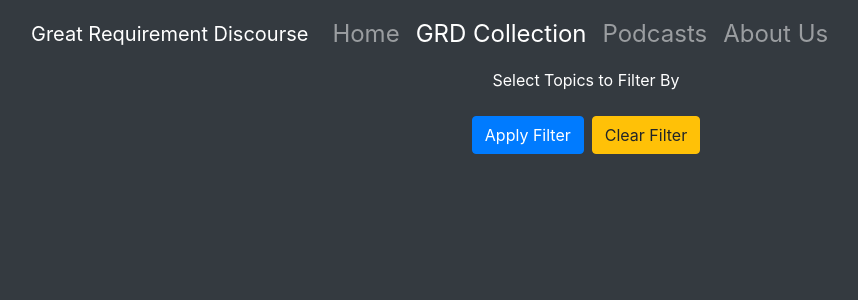
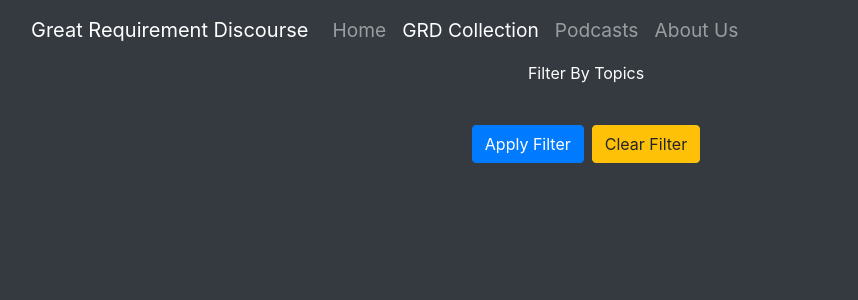
Before and after one commit to jdellape/grdiscourse, a Flask app: page /collection in a window 1280 px wide. Shown: the top 300 px of the page, without its empty margins (54-912 px from the left). Run offline with Flask 2, Linux system fonts and the light colour scheme; data that the repository does not hold is empty; some libraries are stand-ins or nearby versions.

Commit message:
more styling

```diff
--- a/application/static/css/styles.css
+++ b/application/static/css/styles.css
@@ -1,15 +1,15 @@
 
 a.nav-item {
-  font-size: 1.5em !important;
+  font-size: 1.2em !important;
   }
 
 ul.ks-cboxtags {
     list-style: none;
-    padding: 5px;
+    padding: 0px;
 }
-ul.ks-cboxtags li{
+/* ul.ks-cboxtags li{
   display: inline;
-}
+} */
 ul.ks-cboxtags li label{
     display: inline-block;
     background-color: rgba(255, 255, 255, .9);
@@ -17,7 +17,7 @@ ul.ks-cboxtags li label{
     color: #000000;
     border-radius: 25px;  /* this makes it look rounded */
     white-space: nowrap;
-    margin: 3px 0px;
+    margin: 1px 0px;
     -webkit-touch-callout: none;
     -webkit-user-select: none;
     -moz-user-select: none;
--- a/application/templates/collection.html
+++ b/application/templates/collection.html
@@ -3,13 +3,15 @@
 
 <!-- Section to filter content -->
 <div class="container text-white">
-    <div class="row justify-content-center align-items-center">
+    <div class="row mx-auto justify-content-center align-items-center">
+        <div class="container">
         <form name="archive_search_form" id="archive_search_form" action="{{url_for('collection')}}" method="POST">
-            <div class="form-group mb-0">
-                <label class="d-flex justify-content-center align-items-center mb-0">Select Topics to Filter By</label><br>
+                <div class="form-group mb-3">
+                    <label class="d-flex justify-content-center align-items-center mb-0">Filter By Topics</label><br>
                     {% for topic in distinct_topic_list %}
-                <div class="form-check-inline">
-                    <ul class="ks-cboxtags ml-1 p-0">
+                    <div class="form-check-inline justify-content-center align-items-center ml-0 mr-0 mt-0 mb-0">
+                    <!-- <div class="form-check-inline"> -->
+                        <ul class="ks-cboxtags ml-0 mr-0 mt-0 mb-0">
                             <li>
                                     <!-- Persist checkboxes selected by user -->
                                     {% if topic in filters_checked %}
@@ -27,11 +29,12 @@
                 <button class="btn btn-warning" type="submit" name="clearFilters" value="clearClicked">Clear Filter</button>
             </div>
         </form>
-    </div>
-</div>
+    </div><!-- form container -->
+    </div><!-- row  -->
+</div><!-- sectino 1 container -->
 
 <!-- Show content which has been featured -->
-<div class="container mt-3">
+<div class="container mt-2">
     <div class="row row-cols-1 row-cols-md-2 row-cols-lg-3">
         {% for featured_resource in featured_resources %}
 
```
Also changed, not shown: application/templates/home.html (+8 -6 lines), application/templates/includes/podcast_episode_card.html (+15 -12 lines). Lines whose indentation alone changed are shown as unchanged.
